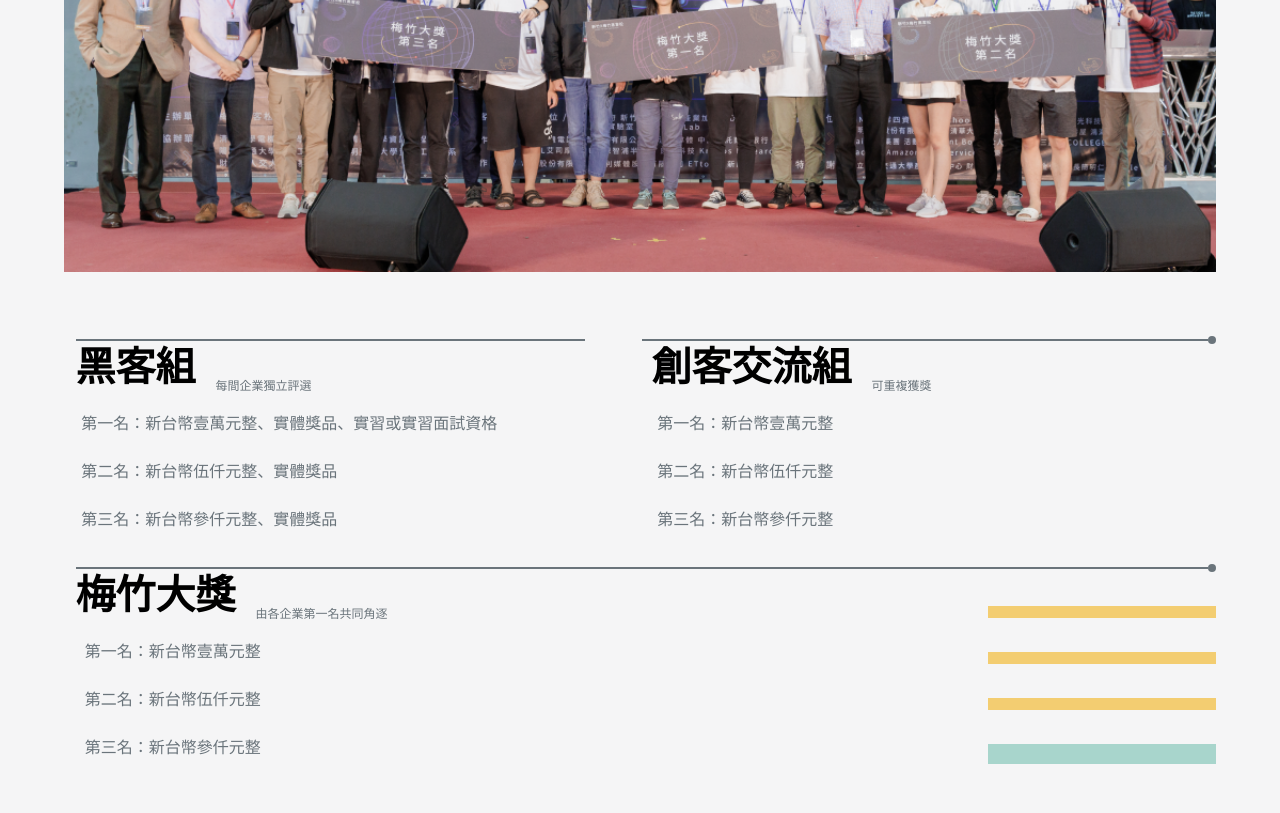
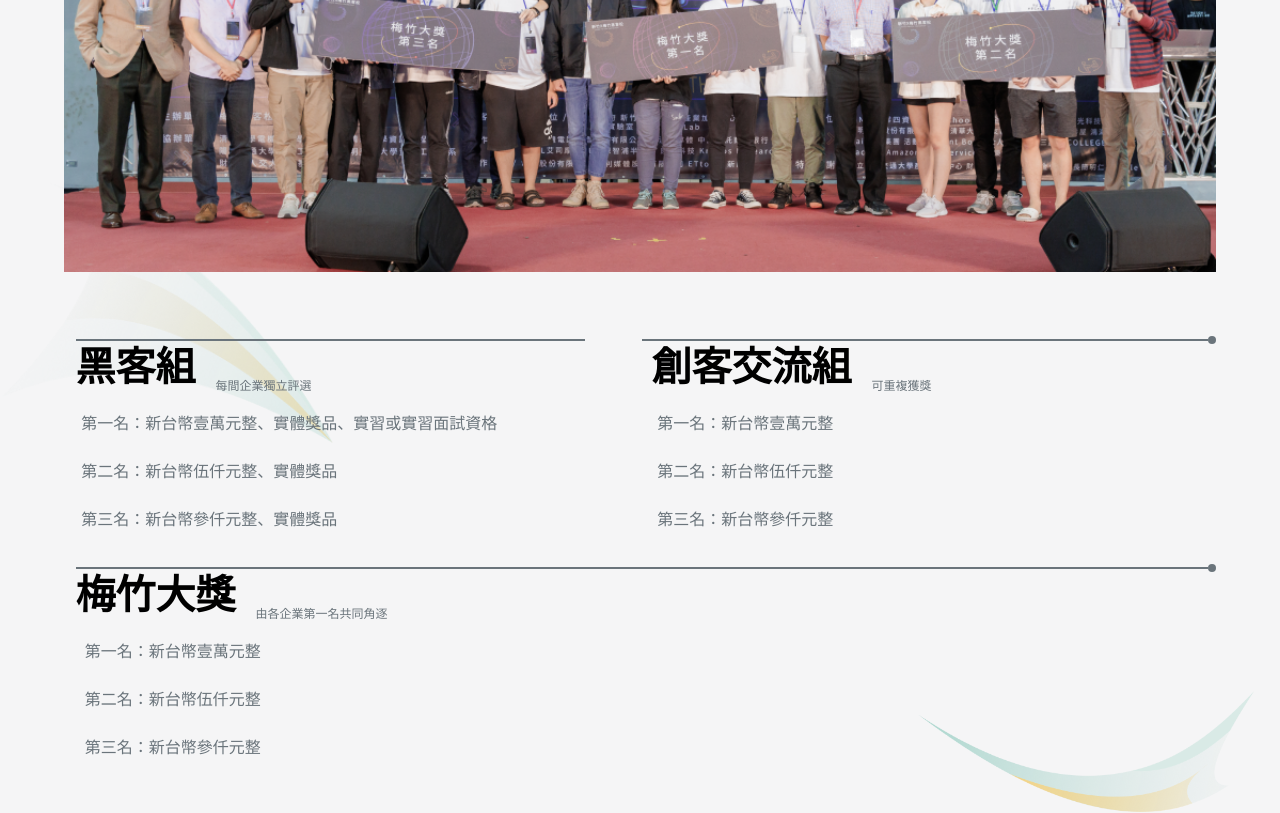
Before and after one commit to Official-Meichu-Hackathon/2023-singup, a Next.js app: page / in a window 1280 px wide. Shown: the part 5100-5913 px from the top of the page. Built offline with nearby package versions, Linux system fonts and the light colour scheme.

Commit message:
feat: decoration

```diff
--- a/components/Award.jsx
+++ b/components/Award.jsx
@@ -6,112 +6,106 @@ function classNames(...classes) {
     return classes.filter(Boolean).join(' ');
 }
 
-const Award = () => {
+const Award = () =>{
     const items = [
         {
-            block_css: 'ml-[1%] w-full',
-            team: '黑客組',
-            description: '每間企業獨立評選',
-            award: ['第一名：新台幣壹萬元整、實體獎品、實習或實習面試資格', '第二名：新台幣伍仟元整、實體獎品', '第三名：新台幣參仟元整、實體獎品'],
-            dec: ''
+            block_css:'ml-[1%] w-full',
+            team:'黑客組',
+            description:'每間企業獨立評選',
+            award:['第一名：新台幣壹萬元整、實體獎品、實習或實習面試資格','第二名：新台幣伍仟元整、實體獎品','第三名：新台幣參仟元整、實體獎品'],
+            dec:''
         },
         {
-            block_css: 'ml-[1%] w-full',
-            team: '創客交流組',
-            description: '可重複獲獎',
-            award: ['第一名：新台幣壹萬元整', '第二名：新台幣伍仟元整', '第三名：新台幣參仟元整'],
-            dec: ''
+            block_css:'ml-[1%] w-full',
+            team:'創客交流組',
+            description:'可重複獲獎',
+            award:['第一名：新台幣壹萬元整','第二名：新台幣伍仟元整','第三名：新台幣參仟元整'],
+            dec:''
         },
         {
-            block_css: 'ml-[1%] w-[80%]',
-            team: '梅竹大獎',
-            description: '由各企業第一名共同角逐',
-            award: ['第一名：新台幣壹萬元整', '第二名：新台幣伍仟元整', '第三名：新台幣參仟元整'],
-            dec: 'w-[20%] '
+            block_css:'ml-[1%] w-[80%]',
+            team:'梅竹大獎',
+            description:'由各企業第一名共同角逐',
+            award:['第一名：新台幣壹萬元整','第二名：新台幣伍仟元整','第三名：新台幣參仟元整'],
+            dec:'w-[20%] '
         }
     ]
-    return (
+    return(
         <>
-            <div className='md:mx-[5%] text-[#6A747B] my-12' id='Award'>
-                <h2 className='w-full mx-auto text-black hidden md:block'>獎項資訊 </h2>
-                <div className="block md:hidden w-full">
-                    <h4 className='w-fit m-auto text-black'>獎項資訊 </h4>
-                </div>
-                <img src='assets/images/award.png' alt='hackathron award' className='my-[8vh] w-full h-auto' />
-                <div className='block md:hidden mx-[5%]'>
-                    <div className="flex items-center ml-[1%] my-[3%]">
-                        <div className="flex-1 border-t-2  border-solid border-[#6A747B]"></div>
+        <div className='md:mx-[5%] text-[#6A747B] my-12' id='Award'>
+            <h2 className = 'w-full mx-auto text-black hidden md:block'>獎項資訊 </h2>
+            <div className = "block md:hidden w-full">
+                <h4 className = 'w-fit m-auto text-black'>獎項資訊 </h4>
+            </div>
+            <img src = 'assets/images/award.png' alt = 'hackathron award' className = 'my-[8vh] w-full h-auto'/>
+            <>
+                <div className = 'block md:hidden mx-[5%] relative'>
+                    <div className ="flex items-center ml-[1%] my-[3%]">
+                        <div className ="flex-1 border-t-2  border-solid border-[#6A747B]"></div>
                         <div className='rounded-full w-2 h-2 bg-[#6A747B]'></div>
                     </div>
-                    <Award_each item={items[0]} />
-                    <div className="flex items-center ml-[1%] my-[3%]">
-                        <div className="flex-1 border-t-2  border-solid border-[#6A747B]"></div>
+                    <Award_each item = {items[0]}/>
+                    <div className ="flex items-center ml-[1%] my-[3%]">
+                        <div className ="flex-1 border-t-2  border-solid border-[#6A747B]"></div>
                         <div className='rounded-full w-2 h-2 bg-[#6A747B]'></div>
                     </div>
-                    <Award_each item={items[1]} />
-                    <div className="flex items-center ml-[1%] my-[3%]">
-                        <div className="flex-1 border-t-2  border-solid border-[#6A747B]"></div>
+                    <Award_each item = {items[1]}/>
+                    <div className ="flex items-center ml-[1%] my-[3%]">
+                        <div className ="flex-1 border-t-2  border-solid border-[#6A747B]"></div>
                         <div className='rounded-full w-2 h-2 bg-[#6A747B]'></div>
                     </div>
-                    <Award_each item={items[2]} />
+                    <Award_each item = {items[2]}/>
                 </div>
-                <div className='hidden md:block'>
-                    <div className="flex items-center ml-[1%]">
-                        <div className="flex-1   h-full">
+            </>
+            <>
+                <div className = 'hidden md:block relative'>
+                <img src='assets/images/Award_decoration_1.png' className = 'absolute w-[30%] top-[-16vw] left-[-6vw] z-[-10]'></img>
+                <img src='assets/images/Award_decoration_2.png' className = 'absolute w-[30%] bottom-[-5vw] right-[-3vw] z-[-10]'></img>
+                    <div className ="flex items-center ml-[1%]">
+                        <div className ="flex-1   h-full">
                             <div className='w-[90%] border-t-2 border-solid border-[#6A747B]'></div>
                         </div>
-                        <div className="flex-1 border-t-2  border-solid border-[#6A747B]"></div>
+                        <div className ="flex-1 border-t-2  border-solid border-[#6A747B]"></div>
                         <div className='rounded-full w-2 h-2 bg-[#6A747B]'></div>
                     </div>
                     <div className='flex mb-7'>
-                        <Award_each item={items[0]} />
-                        <Award_each item={items[1]} />
+                        <Award_each item = {items[0]}/>
+                        <Award_each item = {items[1]}/>
                     </div>
-                    <div className="flex items-center ml-[1%]">
-                        <div className="flex-1 border-t-2  border-solid border-[#6A747B]"></div>
+                    <div className ="flex items-center ml-[1%]">
+                        <div className ="flex-1 border-t-2  border-solid border-[#6A747B]"></div>
                         <div className='rounded-full w-2 h-2 bg-[#6A747B]'></div>
                     </div>
                     <div className='flex h-auto'>
-                        <Award_each item={items[2]} />
+                        <Award_each item = {items[2]}/>
                     </div>
+
                 </div>
-            </div>
+            </>
+        </div>
         </>
     );
 }
-const Award_each = ({ item }) => {
+const Award_each = ({item}) => {
     // const [isSelected,setIsSelected] = useState(false)
     // const toggle = () =>{
     //     setIsSelected(!isSelected)
     // }
-    return (
+    return(
         <>
             <div className={item.block_css} >
-                <div className="flex flex-wrap items-end w-[90%]">
-                    <h3 className="w-fit mr-5 text-black hidden md:block ">{item.team}</h3>
-                    <h6 className="w-fit mr-5 text-black block md:hidden">{item.team}</h6>
-                    <p className='leading-none text-[0.75em]'>{item.description}</p>
-                </div>
+                    <div className ="flex flex-wrap items-end w-[90%]">
+                        <h3 className ="w-fit mr-5 text-black hidden md:block ">{item.team}</h3>
+                        <h6 className ="w-fit mr-5 text-black block md:hidden">{item.team}</h6>
+                        <p className = 'leading-none text-[0.75em]'>{item.description}</p>
+                    </div>
                 <div className='ml-[1%]'>
                     <div className="h-auto transition  duration-500 ease-[cubic-bezier(1,0,1,0)]">
-                        {/* // "max-h-0 overflow-hidden transition  duration-500 ease-[cubic-bezier(0,1,0,1)]"}> */}
-                        {item.award.map((item, index) => {
+                    {/* // "max-h-0 overflow-hidden transition  duration-500 ease-[cubic-bezier(0,1,0,1)]"}> */}
+                    {item.award.map((item,index) => {
                             return <p className=' mt-2 md:mt-4 pr-[10%]'>{item}</p>
                         })}
                     </div>
-                </div>
-            </div>
-            <div className={item.dec}>
-                <div className='h-full'>
-
-                    <div className='w-full h-[18%]'></div>
-                    <div className='w-full h-[6%] item-end bg-[#F3CD71]'></div>
-                    <div className='w-full h-[18%]'></div>
-                    <div className='w-full h-[6%] item-end bg-[#F3CD71]'></div>
-                    <div className='w-full h-[18%]'></div>
-                    <div className='w-full h-[6%] item-end bg-[#F3CD71]'></div>
-                    <div className='w-full h-[18%]'></div>
-                    <div className='w-full h-[10%] item-end bg-[#A8D5CC]'></div>
                 </div>
             </div>
 
```
Also changed, not shown: public/assets/images/Award_decoration_1.png (added), public/assets/images/Award_decoration_2.png (added).
